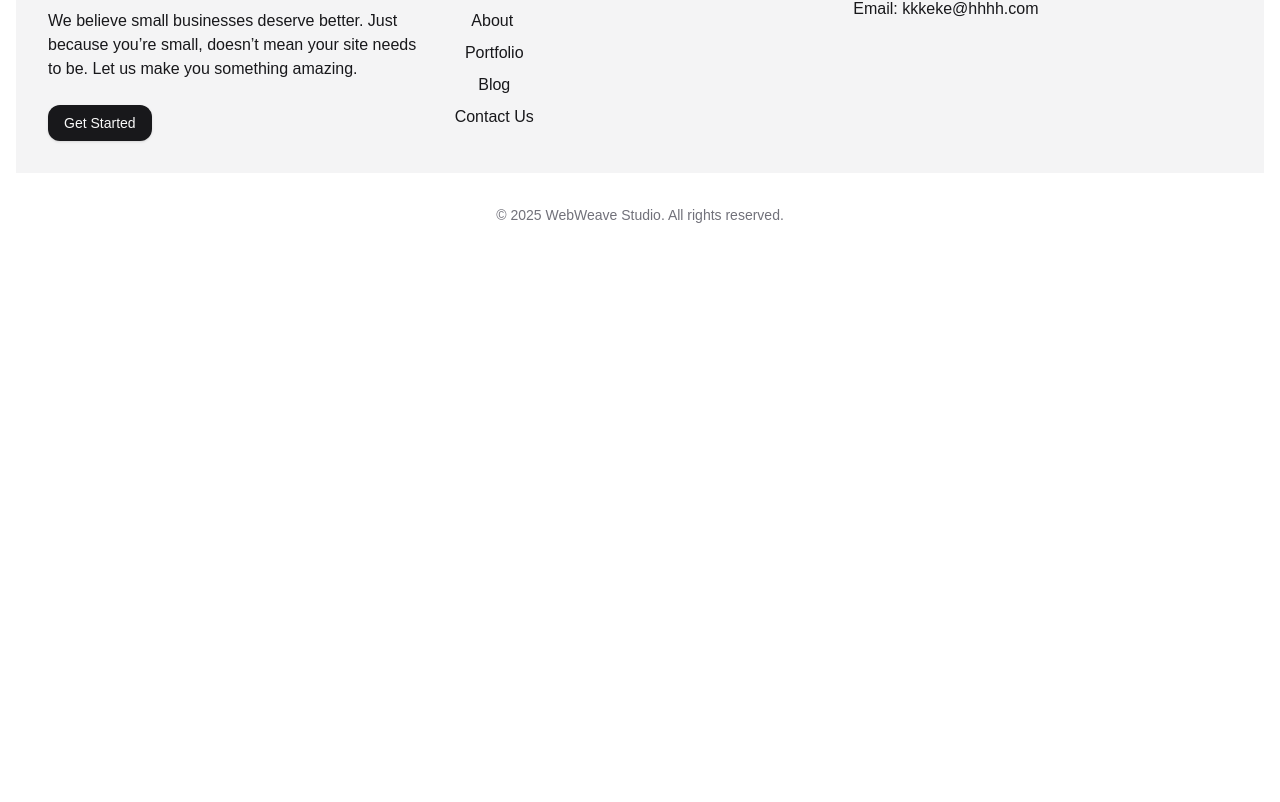
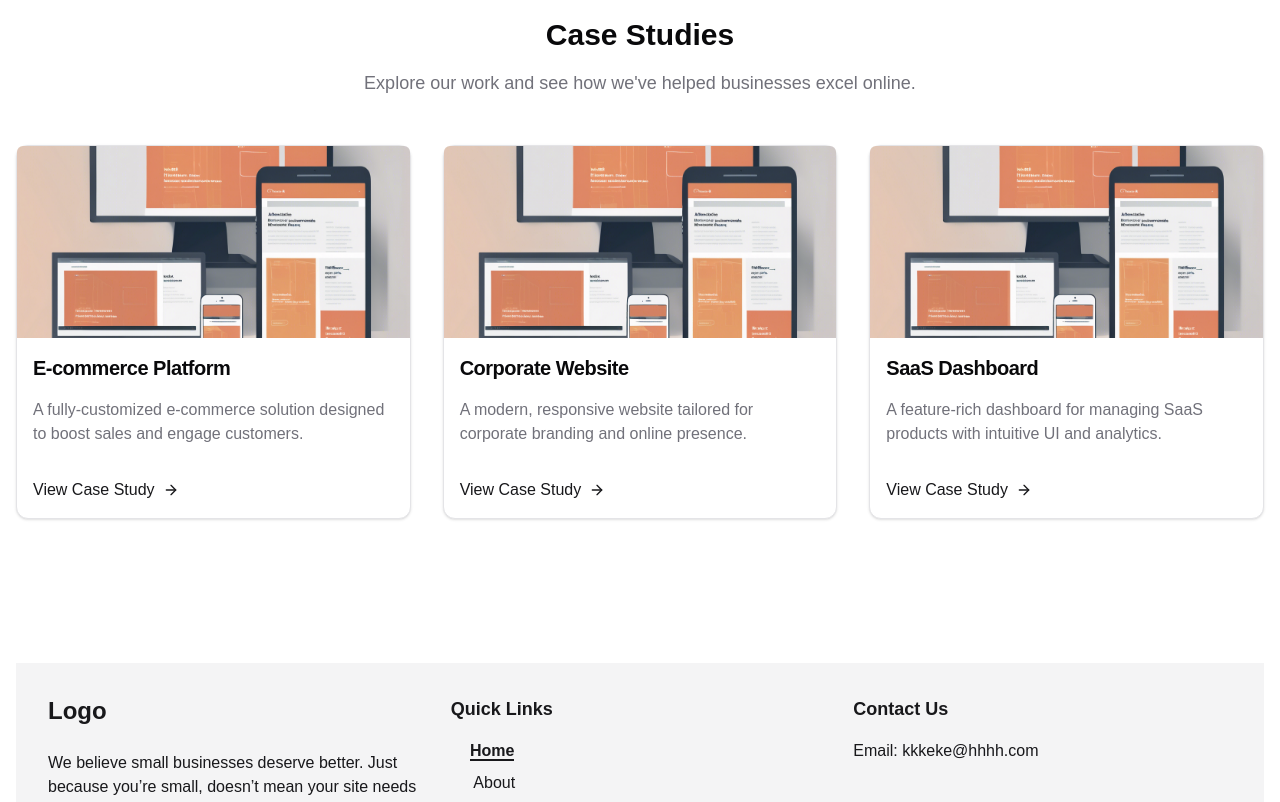
Before and after one commit to Brian-Munene/expert-carnival, a Next.js app: page / in a window 1280 px wide. Shown: the part 1411-2213 px from the top of the page. Before the commit the page ends 1700 px from the top, so only its background shows below. Built offline with nearby package versions, Linux system fonts and the light colour scheme.

Commit message:
add a Portfolio section implementing a responsive portfolio grid showcasing case studies with each card displaying an image, title, description, and a link to detailed case studies.

```diff
--- a/src/app/page.tsx
+++ b/src/app/page.tsx
@@ -1,12 +1,15 @@
 import ServicesSection from "@/components/custom/servicesSection";
 import HeroSection from "../components/custom/heroSection";
 import Image from "next/image";
+import Portfolio from "./portfolio/page";
+import PortfolioSection from "@/components/custom/portfolioSection";
 
 export default function Home() {
   return (
     <>
       <HeroSection />
       <ServicesSection />
+      <PortfolioSection />
     </>
   );
 }
--- /dev/null
+++ b/src/components/custom/portfolioSection.tsx
@@ -0,0 +1,103 @@
+import Image from "next/image";
+import Link from "next/link";
+import {
+  Card,
+  CardHeader,
+  CardTitle,
+  CardContent,
+  CardFooter,
+} from "@/components/ui/card";
+import { ArrowRight } from "lucide-react";
+
+// TypeScript interface for portfolio items
+interface PortfolioItem {
+  id: string;
+  title: string;
+  description: string;
+  image?: string;
+  link?: string;
+}
+
+// Example portfolio items
+const portfolioItems: PortfolioItem[] = [
+  {
+    id: "1",
+    title: "E-commerce Platform",
+    description:
+      "A fully-customized e-commerce solution designed to boost sales and engage customers.",
+    image: "/images/heroImage.png",
+    link: "/blog",
+  },
+  {
+    id: "2",
+    title: "Corporate Website",
+    description:
+      "A modern, responsive website tailored for corporate branding and online presence.",
+    image: "/images/heroImage.png",
+    link: "/blog",
+  },
+  {
+    id: "3",
+    title: "SaaS Dashboard",
+    description:
+      "A feature-rich dashboard for managing SaaS products with intuitive UI and analytics.",
+    image: "/images/heroImage.png",
+    link: "/blog",
+  },
+];
+
+export default function PortfolioSection() {
+  return (
+    <section
+      id="portfolio"
+      className="py-20 bg-background"
+      aria-label="Portfolio"
+    >
+      <div className="container mx-auto px-4">
+        {/* Section Header */}
+        <div className="text-center mb-12">
+          <h2 className="text-3xl font-bold text-foreground">Case Studies</h2>
+          <p className="mt-4 text-lg text-muted-foreground">
+            Explore our work and see how we've helped businesses excel online.
+          </p>
+        </div>
+
+        {/* Portfolio Grid */}
+        <div className="grid grid-cols-1 sm:grid-cols-2 lg:grid-cols-3 gap-8">
+          {portfolioItems.map((item) => (
+            <Card key={item.id} className="group">
+              {/* Image Section */}
+              <div className="relative h-48 w-full">
+                <Image
+                  src={`${item.image}`}
+                  alt={item.title}
+                  fill
+                  className="rounded-t-md object-cover transition-transform duration-300 group-hover:scale-105"
+                />
+              </div>
+              {/* Card Header with Title */}
+              <CardHeader className="p-4">
+                <CardTitle className="text-xl font-semibold text-foreground">
+                  {item.title}
+                </CardTitle>
+              </CardHeader>
+              {/* Card Content with Description */}
+              <CardContent className="px-4 pb-4 text-muted-foreground">
+                {item.description}
+              </CardContent>
+              {/* Card Footer with Link */}
+              <CardFooter className="p-4">
+                <Link
+                  href={`${item.link}`}
+                  className="flex items-center text-primary font-medium hover:underline"
+                >
+                  View Case Study <ArrowRight className="ml-2 w-4 h-4" />
+                </Link>
+              </CardFooter>
+            </Card>
+          ))}
+        </div>
+      </div>
+    </section>
+  );
+}
--- a/src/components/custom/servicesSection.tsx
+++ b/src/components/custom/servicesSection.tsx
@@ -5,7 +5,7 @@ export default function ServicesSection() {
   return (
     <section
       id="services"
-      className="pb-20 bg-background"
+      className="py-20 bg-background"
       aria-label="Our Services"
     >
       <div className="container mx-auto px-4">
--- a/src/components/ui/sharedComponents/navItems.tsx
+++ b/src/components/ui/sharedComponents/navItems.tsx
@@ -16,6 +16,10 @@ type NavItem = {
 // Navigation items
 export const navItems: NavItem[] = [
   {
+    name: "Home",
+    link: "/",
+  },
+  {
     name: "About",
     link: "/about",
   },
```
